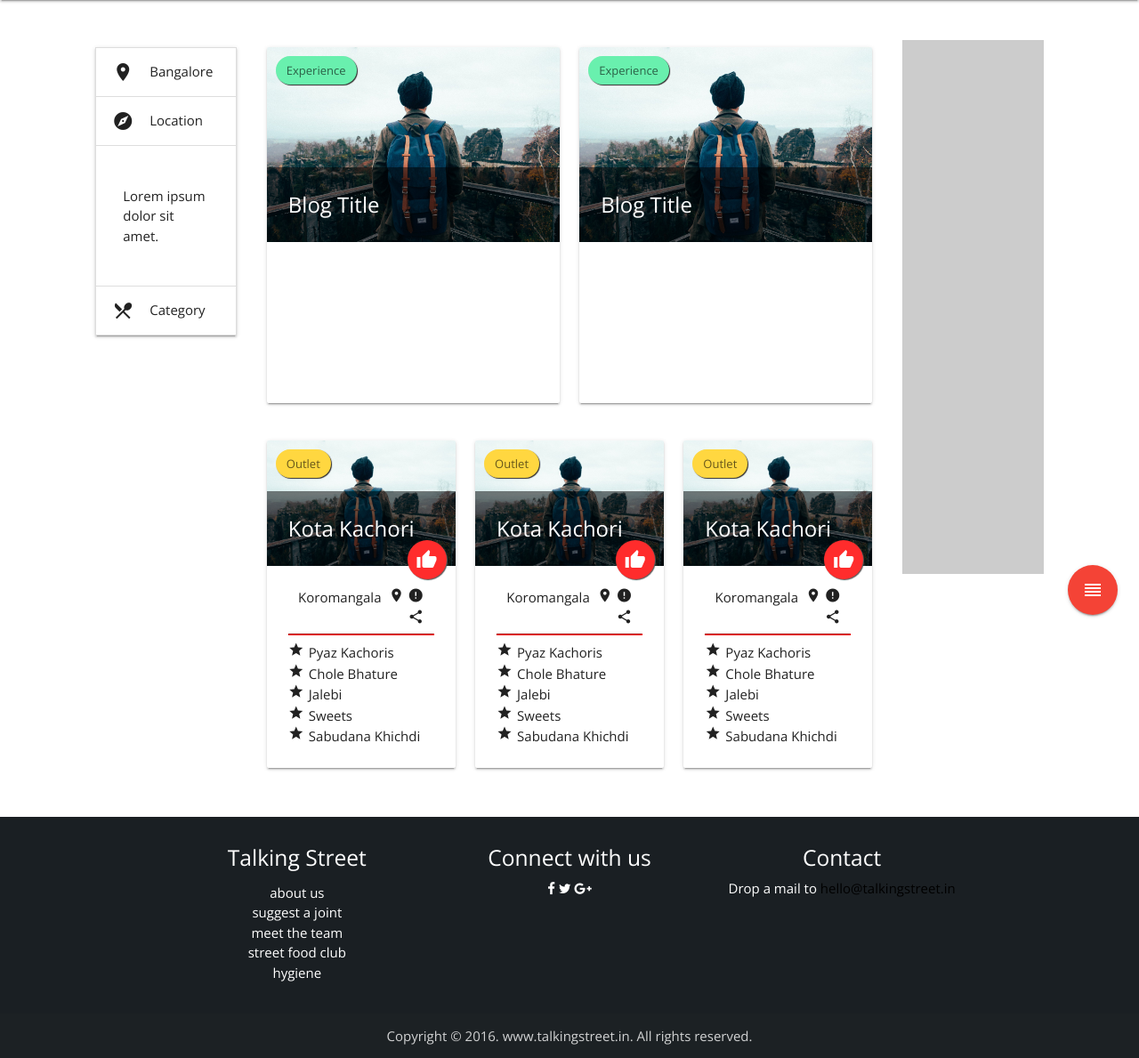
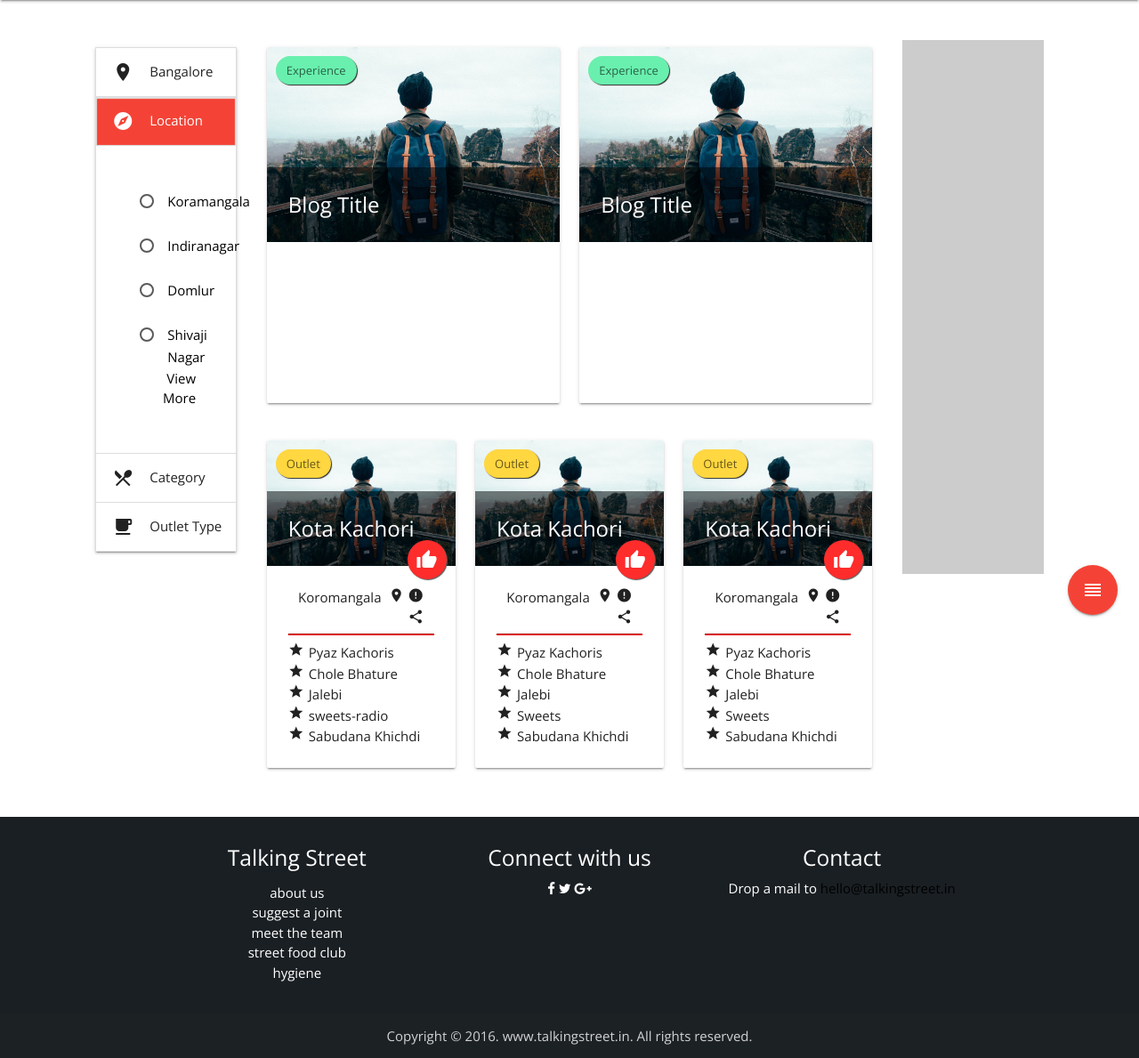
Before and after one commit to pecey/TalkingStreet, a PHP site: page /main.html in a window 1280 px wide. Shown: the part 64-1253 px from the top of the page at 89% size. Run offline with PHP 8.4, Linux system fonts and the light colour scheme; some libraries are stand-ins or nearby versions.

Commit message:
Added modals

```diff
--- a/css/main.css
+++ b/css/main.css
@@ -123,6 +123,17 @@ hr {
 .input-field {
   background: white;
   height: 60%; }
+
+.collapsible-body label {
+  color: black;
+  font-size: 0.9em; }
+.collapsible-body p {
+  padding: 5px 1rem; }
+
+.collapsible-header.active {
+  background: #f44336;
+  color: white;
+  box-shadow: 0px 1px 1px 1px #E0E0E0 inset; }
 
 .mobile-only-filters {
   background: #EFE9E9;
--- a/main.html
+++ b/main.html
@@ -16,7 +16,7 @@
     <!-- Navbar desktop view -->
       <div class="nav-wrapper hide-on-med-and-down">
        <ul id="nav-mobile" class="right">
-         <li><a href="sass.html"><i class="material-icons left">account_circle</i>Hello, Foodie</a></li>
+         <li><a href="#login-signup-modal" class="modal-trigger"><i class="material-icons left">account_circle</i>Hello, Foodie</a></li>
        </ul>
        <div id="brand-logo"><img src=
         "http://talkingstreet.in/wp-content/uploads/2015/02/talking-street.png" /></div>
@@ -142,7 +142,11 @@
               </div>
 
               <div class="collapsible-body">
-                <p>Lorem ipsum dolor sit amet.</p>
+                <p><input type="radio" class="with-gap" name="location" id="koramangala-radio"><label for="koramangala-radio">Koramangala</label></p>
+                <p><input type="radio" class="with-gap" name="location" id="indiranagar-radio"><label for="indiranagar-radio">Indiranagar</label></p>
+                <p><input type="radio" class="with-gap" name="location" id="domlur-radio"><label for="domlur-radio">Domlur</label></p>
+                <p><input type="radio" class="with-gap" name="location" id="shivaji-nagar-radio"><label for="shivaji-nagar-radio">Shivaji Nagar</label></p>
+                <p style="text-align: right;"><a class="modal-trigger" href="#location-desktop-modal">View More</a></p>
               </div>
             </li>
 
@@ -152,10 +156,57 @@
               </div>
 
               <div class="collapsible-body">
-                <p>Lorem ipsum dolor sit amet.</p>
+                <p><input type="radio" class="with-gap" name="category" id="chaat-radio"><label for="chaat-radio">Chaat</label></p>
+                <p><input type="radio" class="with-gap" name="category" id="sweets-radio"><label for="sweets-radio">Sweets</label></p>
+                <p><input type="radio" class="with-gap" name="category" id="north-indian-radio"><label for="north-indian-radio">North Indian</label></p>
+                <p><input type="radio" class="with-gap" name="category" id="south-indian-radio"><label for="south-indian-radio">South Indian</label></p>
+                <p style="text-align: right;"><a class="modal-trigger" href="#category-desktop-modal">View More</a></p>
               </div>
             </li>
+              <li>
+              <div class="collapsible-header">
+                <i class="material-icons">local_cafe</i>Outlet Type
+              </div>
+
+              <div class="collapsible-body">
+                <p><input type="checkbox" id="cafe-checkbox"><label for="cafe-checkbox">Cafe</label></p>
+                <p><input type="checkbox" id="bakery-checkbox"><label for="bakery-checkbox">Bakery</label></p>
+                <p><input type="checkbox" id="legendary-checkbox"><label for="legendary-checkbox">Legendary</label></p>
+                <p><input type="checkbox" id="local-checkbox"><label for="local-checkbox">Local</label></p>
+                <p><input type="checkbox" id="street-checkbox"><label for="street-checkbox">Street</label></p>
+              </div>
+            </li>
+
           </ul>
+        </div>
+        <!-- Login and sign up filters -->
+        <div id="login-signup-modal" class="modal">
+          <div class="modal-content">
+            <div class="row">
+              <div class="col l6">
+                <h4>Login</h4>
+                <form>
+
+                </form>
+              </div>
+              <div class="col l6">
+                <h4>Signup</h4>
+              </div>
+            </div>
+          </div>
+        </div>
+
+        <!-- Modals for filters -->
+        <div id="location-desktop-modal" class="modal">
+          <div class="modal-content">
+            <h4>Select a location</h4>
+          </div>
+        </div>
+
+         <div id="category-desktop-modal" class="modal">
+          <div class="modal-content">
+            <h4>Select a category</h4>
+          </div>
         </div>
   <!-- Content till here is common to inner pages -->
         <div class="col l8 s12" id="center-panel">
@@ -221,7 +272,7 @@
 
                       <p><i class="material-icons" class="best-for-icon">grade</i><span style="margin:5px">Jalebi</span></p>
 
-                      <p><i class="material-icons" class="best-for-icon">grade</i><span style="margin:5px">Sweets</span></p>
+                      <p><i class="material-icons" class="best-for-icon">grade</i><span style="margin:5px">sweets-radio</span></p>
 
                       <p><i class="material-icons" class="best-for-icon">grade</i><span style="margin:5px">Sabudana
                         Khichdi</span></p>
@@ -406,7 +457,6 @@
     edge: 'right'
   });
     $(document).ready(function(){
-    // the "href" attribute of .modal-trigger must specify the modal ID that wants to be triggered
     $('.modal-trigger').leanModal();
   });
 
--- a/sass/main.scss
+++ b/sass/main.scss
@@ -80,6 +80,20 @@ hr {
   background: white;
   height: 60%; }
 
+.collapsible-body{
+  label{
+  color: black;
+  font-size:0.9em;
+  }
+  p{
+  padding: 5px 1rem;
+  }
+}
+.collapsible-header.active{
+  background: rgb(244, 67, 54);
+   color: white;
+   box-shadow: 0px 1px 1px 1px #E0E0E0 inset;
+}
 .mobile-only-filters {
   background: #EFE9E9;
   display:  table;
```
